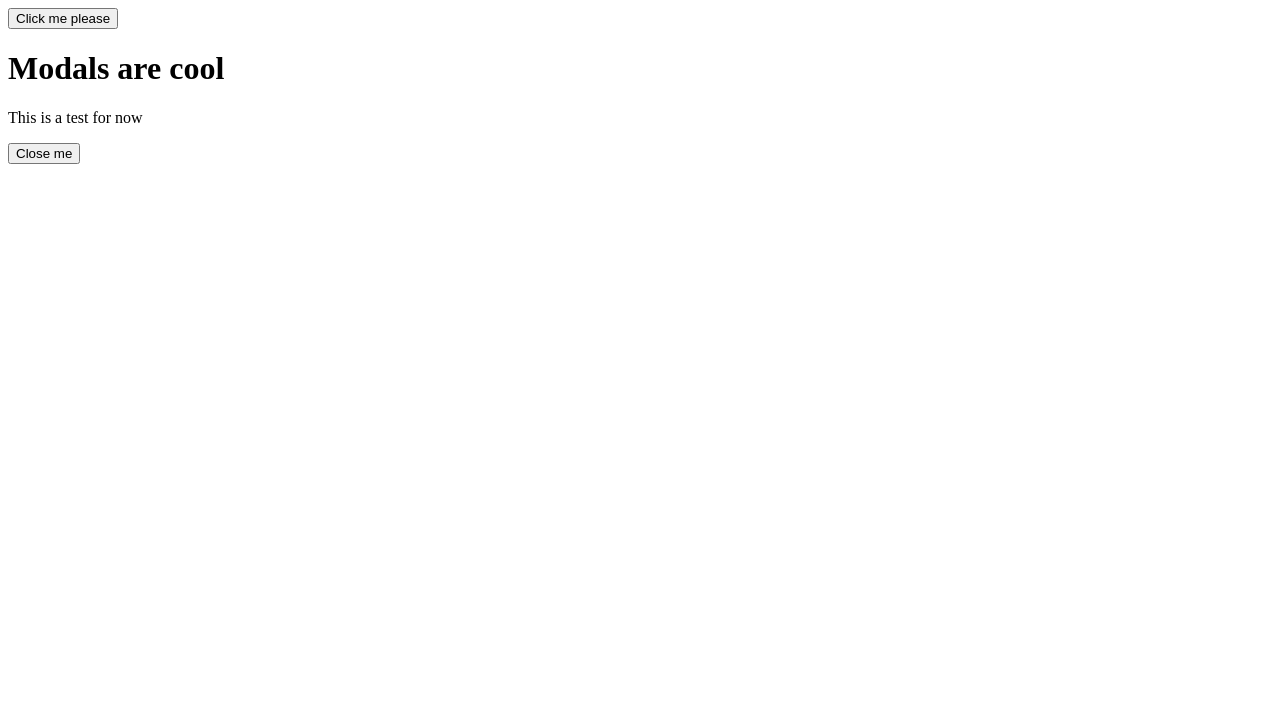
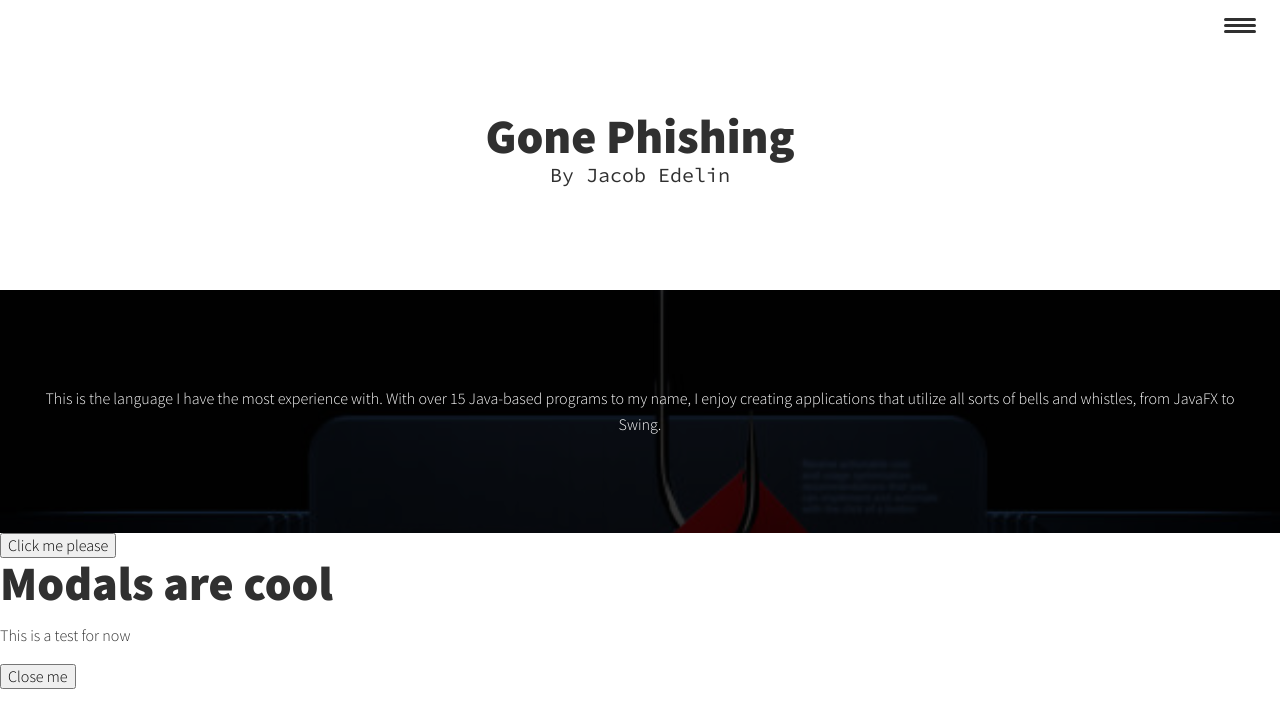
Before and after one commit to jedelin1/INST364_Final_Project, a plain HTML site: page index.html in a window 1280 px wide. Drawn offline with nearby package versions, Linux system fonts and the light colour scheme.

Commit message:
Made changes to all files

```diff
--- a/index.html
+++ b/index.html
@@ -1,13 +1,70 @@
+<!DOCTYPE html>
+<html lang="en">
+    <head>
+        <meta charset="UTF-8">
+        <meta name="viewport" content = "width=device-width, initial-scale=1">
+        <title>Gone Phishing</title>
+        <link rel="stylesheet"
+        href="https://cdnjs.cloudflare.com/ajax/libs/normalize/8.0.1/normalize.min.css">
+        <link rel="stylesheet"
+        href="https://cdnjs.cloudflare.com/ajax/libs/font-awesome/6.0.0/css/all.min.css">
+
+        <link href="https://fonts.googleapis.com/css?family=Source+Code+Pro:400,900|Source+Sans+Pro:300,900&display=swap" rel="stylesheet">
+
+        <link rel="stylesheet" href="style.css">
+    </head>
+    <body>
+        <header>
+            <button class="nav-toggle" aria-label="toggle navigation">
+                <span class="hamburger"></span>
+            </button>
+            <nav class="nav">
+                <ul class="nav__list">
+                    <li class="nav__item"><a href="#" class="nav__link">Home</a></li>
+                    <li class="nav__item"><a href="#" class="nav__link">My Services</a></li>
+                    <li class="nav__item"><a href="#" class="nav__link">About Me</a></li>
+                    <li class="nav__item"><a href="#" class="nav__link">My Work</a></li>
+                </ul>
+            </nav>
+        </header>
+
+        <!--Title-->
+        <section class="title" id="home">
+            <h1 class="section__title section__title--intro">
+                <strong>Gone Phishing</strong>
+                <p class="section__subtitle section__subtitle--intro">By Jacob Edelin</p>
+            </h1>
+        </section>
+
+        <!--Introduction-->
+        <section class="introduction" id="projintro">
+            <div class="projintro">
+                <div class="projintroduction">
+                    <p>This is the language I have the most experience with. With over 15 Java-based programs to my
+                        name, I enjoy creating applications that utilize all sorts of bells and whistles, from JavaFX to Swing.
+                    </p>
+                </div>
+        </section>
+    </body>
+
+
+
+
 <button id="open">
     Click me please
 </button>
 
 <div class="modal-container" id="modal_container">
     <div class="modal">
-        <h1>Modals are cool</h1>
-        <p>This is a test for now</p>
+        <h1>
+            Modals are cool
+        </h1>
+        <p>
+            This is a test for now
+        </p>
         <button id="close">
             Close me
         </button>
     </div>
 </div>
+</html>
--- a/style.css
+++ b/style.css
@@ -1,4 +1,4 @@
-@import url('https://fonts.googleapis.com/css?family=Source+Code+Pro&display=swap');
+/*@import url('https://fonts.googleapis.com/css?family=Source+Code+Pro:400,900|Source+Sans+Pro:300,900&display=swap');
 
 *{
     box-sizing: border-box;
@@ -6,7 +6,7 @@
 
 body {
     background-color: #edeef6;
-    font-family: 'Source Code Pro', sans-serif;
+    font-family: 'Source Code Pro', monospace;
     display: flex;
     align-items: center;
     justify-content: center;
@@ -62,3 +62,207 @@ button {
     font-size: 14px;
     opacity: 0.7;
 }
+*/
+*,
+*::before,
+*::after {
+    box-sizing: border-box;
+}
+
+/* Custom Properties */
+
+:root {
+    --ff-primary: 'Source Sans Pro', sans-serif;
+    --ff-secondary: 'Source Code Pro', monospace;
+
+    --fw-reg: 300;
+    --fw-bold: 900;
+
+    --clr-light: #fff;
+    --clr-dark: #303030;
+    --clr-accent: #3c70e2;
+
+    --fs-h1: 3rem;
+    --fs-h2: 2.25rem;
+    --fs-h3: 1.25rem;
+    --fs-body: 1rem;
+
+    --bs: .25em .25em .75em rgba(0,0,0,.25),
+          .125em .125em .25em rgba(0,0,0,.15);
+}
+
+/* Header */
+header {
+    display: flex;
+    justify-content: space-between;
+    padding: 1em;
+}
+
+.nav {
+    position: fixed;
+    background: var(--clr-dark);
+    color: var(--clr-light);
+    top: 0;
+    bottom: 0;
+    left: 0;
+    right: 0;
+    z-index: 100;
+
+    transform: translateX(100%);
+    transition: transform 250ms cubic-bezier(.5, 0, .5, 1);
+}
+
+.nav__list {
+    list-style: none;
+    display: flex;
+    height: 100%;
+    flex-direction: column;
+    justify-content: space-evenly;
+    align-items: center;
+    margin: 0;
+    padding: 0;
+}
+
+.nav__link {
+    color: inherit;
+    font-weight: var(--fw-bold);
+    font-size: var(--fs-h2);
+    text-decoration: none;
+}
+
+.nav__link:hover {
+    color: var(--clr-accent);
+}
+
+.nav-toggle {
+    padding: .5em;
+    background: transparent;
+    border: 0;
+    cursor: pointer;
+    position: absolute;
+    right: 1em;
+    top: 1em;
+    z-index: 1000;
+}
+
+.nav-open .nav {
+    transform: translateX(0);
+}
+
+.nav-open .nav-toggle {
+    position: fixed;
+}
+
+.nav-open .hamburger {
+    transform: rotate(.625turn);
+}
+
+.nav-open.hamburger::before {
+    transform: rotate(90deg) translateX(-6px);
+}
+
+.nav-open .hamburger::after {
+    opacity: 0;
+}
+
+.hamburger {
+    display: block;
+    position: relative;
+}
+
+.hamburger,
+.hamburger::before,
+.hamburger::after {
+    background: var(--clr-dark);
+    width: 2em;
+    height: 3px;
+    border-radius: 1em;
+    transition: transform 250ms ease-in-out;
+}
+
+.hamburger::before,
+.hamburger::after {
+    content: '';
+    position: absolute;
+    left: 0;
+    right: 0;
+}
+
+.hamburger::before { top: 6px; }
+.hamburger::after { bottom: 6px; }
+
+html {
+    scroll-behavior: smooth;
+}
+
+body {
+    background: var(--clr-light);
+    color: var(--clr-dark);
+    margin: 0;
+    font-family: var(--ff-primary);
+    font-size: var(--fs-body);
+    line-height: 1.6;
+}
+
+section {
+    padding: 5em 2em;
+}
+
+img {
+    display: block;
+    max-width: 100%;
+}
+
+strong { font-weight: var(--fw-bold) }
+
+:focus {
+    outline: 3px solid var(--clr-accent);
+    outline-offset: 3px;
+}
+
+/* Typography */
+h1{
+    line-height: 1;
+    margin: 0;
+}
+
+h1 {font-size: var(--fs-h1) }
+
+.section__title {
+    margin-bottom: .25m;
+    text-align: center;
+}
+
+.section__title--intro {
+    font-weight: var(--fw-reg);
+}
+
+.section__title--intro strong {
+    display: block;
+}
+
+.section__subtitle {
+    margin: 0;
+    font-size: var(--fs-h3);
+}
+
+.section__subtitle--intro {
+    padding: .25em 1em;
+    font-family: var(--ff-secondary);
+    margin-bottom: 1em;
+}
+
+.title {
+    position: relative;
+}
+
+
+/* Introduction Section */
+.introduction {
+    background-color: var(--clr-dark);
+    background-image: url(../Images/phishing.jpg);
+    background-size: cover;
+    background-blend-mode: multiply;
+    color: var(--clr-light);
+    text-align: center;
+}
```
Also changed, not shown: index.js (+14 -1 lines), Images/phishing.jpg (added).
